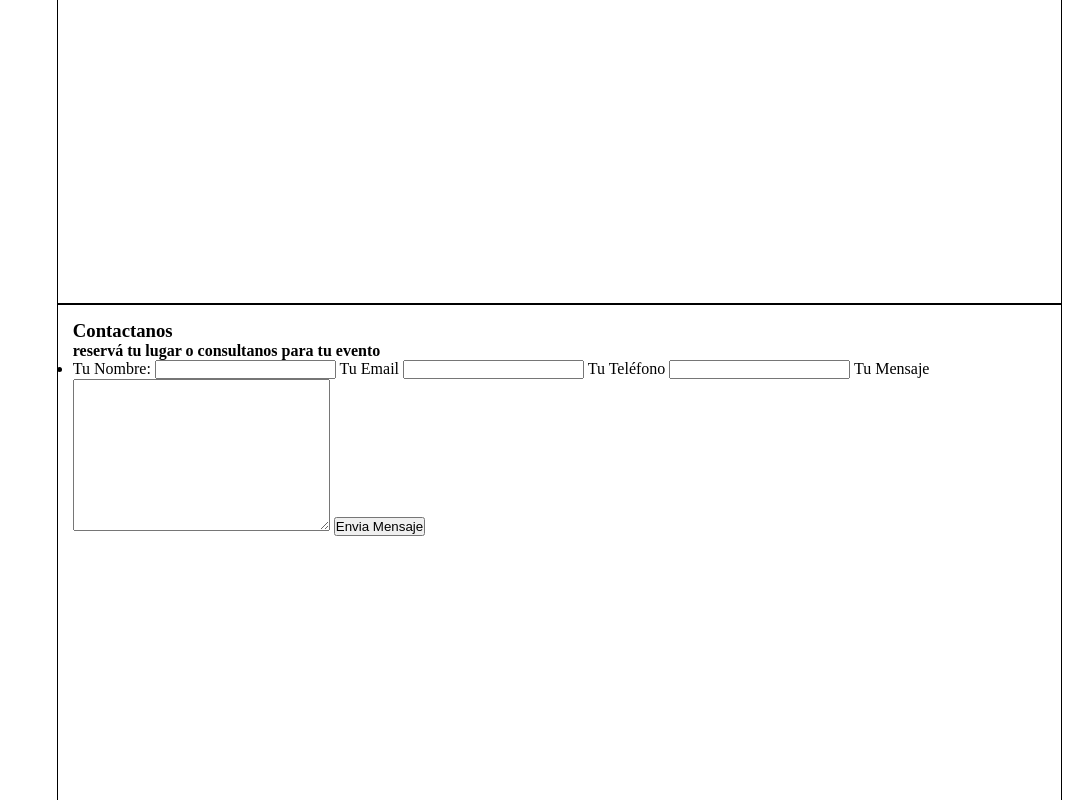
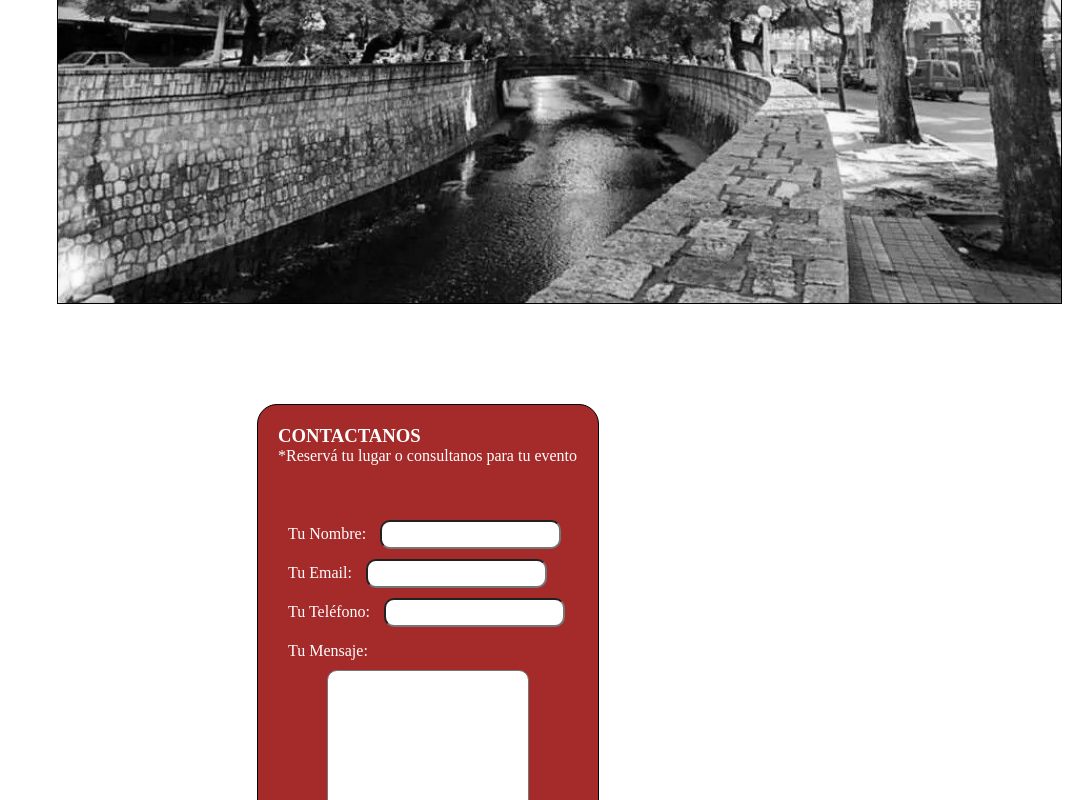
Before and after one commit to golpedehorno/final, a plain HTML site: page index.html in a window 1280 px wide. Shown: the part 2000-2800 px from the top of the page, without its empty margins (212-1280 px from the left). Drawn offline with Linux system fonts and the light colour scheme.

Commit message:
form y fotos

```diff
--- a/index.html
+++ b/index.html
@@ -32,11 +32,14 @@
     </div>
 
     <div class="somos">
+       <div class="somos_contenido">
         <H2>quienes somos</H2>
         <p>Lorem ipsum dolor sit amet consectetur, adipisicing elit. Facilis, quaerat nihil ex commodi aliquid in asperiores vitae consequatur nam ut enim omnis, quam temporibus modi explicabo doloremque vel maiores. Numquam?
             Lorem ipsum dolor sit amet consectetur adipisicing elit. Porro aut dolore natus culpa suscipit accusamus iure earum, quis ab sunt cum labore perferendis provident a, eveniet eaque ex non alias.
             Lorem ipsum dolor sit, amet consectetur adipisicing elit. Magnam, illum. Molestias iusto voluptas distinctio! Inventore neque ratione ab numquam, perferendis debitis aut iusto ipsum voluptatem labore illum quas repellat earum!
         </p>
+
+       </div>
 
     </div>
 
@@ -50,22 +53,22 @@
 
     <div class="contacto">
         <form action="">
-            <h3> Contactanos</h3>
-            <h4> reservá tu lugar o consultanos para tu evento</h4>
-            <ul>
-                <li>
-                    <label for="nombre">Tu Nombre:</label>
+            <h3 class="contactanos"> Contactanos</h3>
+            <p> *Reservá tu lugar o consultanos para tu evento</p>
+
+            <div class="contenedor_form">
+                    <label for="nombre">Tu Nombre: </label>
                     <input type="text">
-                    <label for="mail">Tu Email</label>
+                    <label for="mail">Tu Email: </label>
                     <input type="text">
-                    <label for="telefono">Tu Teléfono</label>
+                    <label for="telefono">Tu Teléfono: </label>
                     <input type="text">
-                    <label for="mensje">Tu Mensaje</label>
+                    <label for="mensje">Tu Mensaje: </label>
                     <textarea name="mensaje" id="" cols="30" rows="10"></textarea>
-                    <input type="submit" value="Envia Mensaje">
+                    <input type="submit" value="Envia Mensaje" class="boton_enviar">
 
-                </li>
-            </ul>
+            </div>
+
         </form>
 
     </div>
--- a/style.css
+++ b/style.css
@@ -82,4 +82,78 @@ grid-row: 2/3;
     border: 1px solid black;
     gap: 15px;
     padding: 15px;
+    background-position: center;
+    background-repeat: no-repeat;
+    background-size: cover;
+
+
 }
+
+.somos_contenido{
+    filter: none;
+}
+.somos{
+    background-image: url("IMG/somos.jpg");
+    filter: grayscale(1);
+}
+
+.estamos{
+    background-image: url("IMG/estamos.jpg");
+    filter: grayscale(1);
+}
+
+/*FROMULARIO DE CONTATCO*/
+.contacto{
+    width: 300px;
+    height: 500px;
+    background-color: brown;
+    border-radius: 20px;
+    color: white;
+    margin: 100px auto;
+    padding: 20px;
+}
+
+.contenedor_form {
+ margin: 50px auto;
+
+}
+.contactanos{
+    text-transform: uppercase;
+}
+
+label{
+    display: inline-block;
+    margin: 10px;
+}
+ input{
+   text-decoration: unset;
+   display: inline-block;
+   margin: 5px auto;
+   padding: auto;
+   align-items: center;
+   line-height: 25px;
+   border-radius: 10px;
+}
+textarea{
+    display: block;
+    width: 200px;
+    resize: none;
+    margin: auto;
+    border-radius: 10px;
+}
+.boton_enviar{
+    display: block;
+    background-color: white;
+    height: 30px;
+    width: 120px;
+    border-radius: 10px;
+    margin: 10px auto;
+    text-transform: uppercase;
+    font-size: 12px;
+}
+.boton_enviar:hover{
+    height: 60px;
+    width: 180px;
+    font-weight: bold;
+    font-size: 15px;
+}
```
Also changed, not shown: IMG/estamos.jpg (added), IMG/somos.jpg (added).
